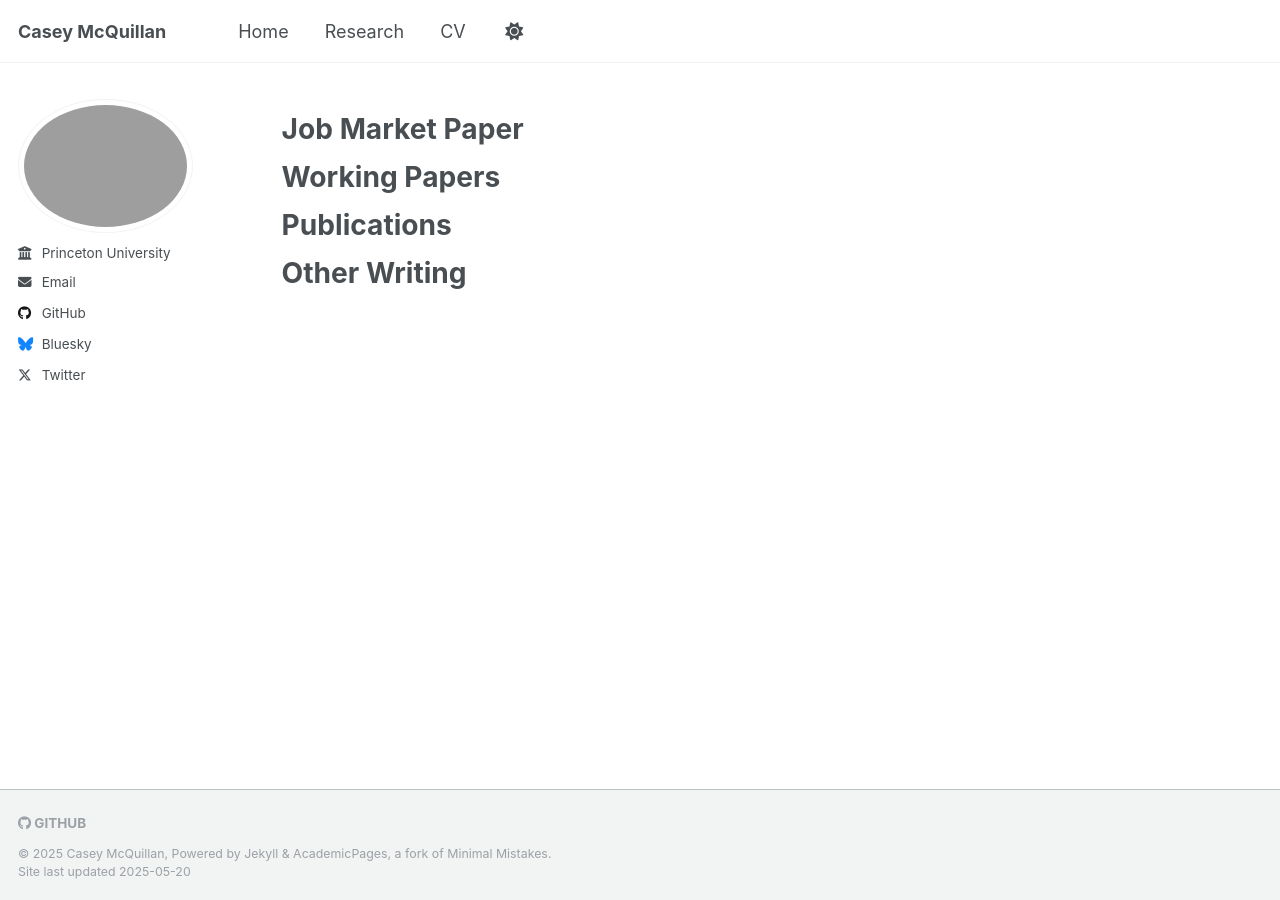
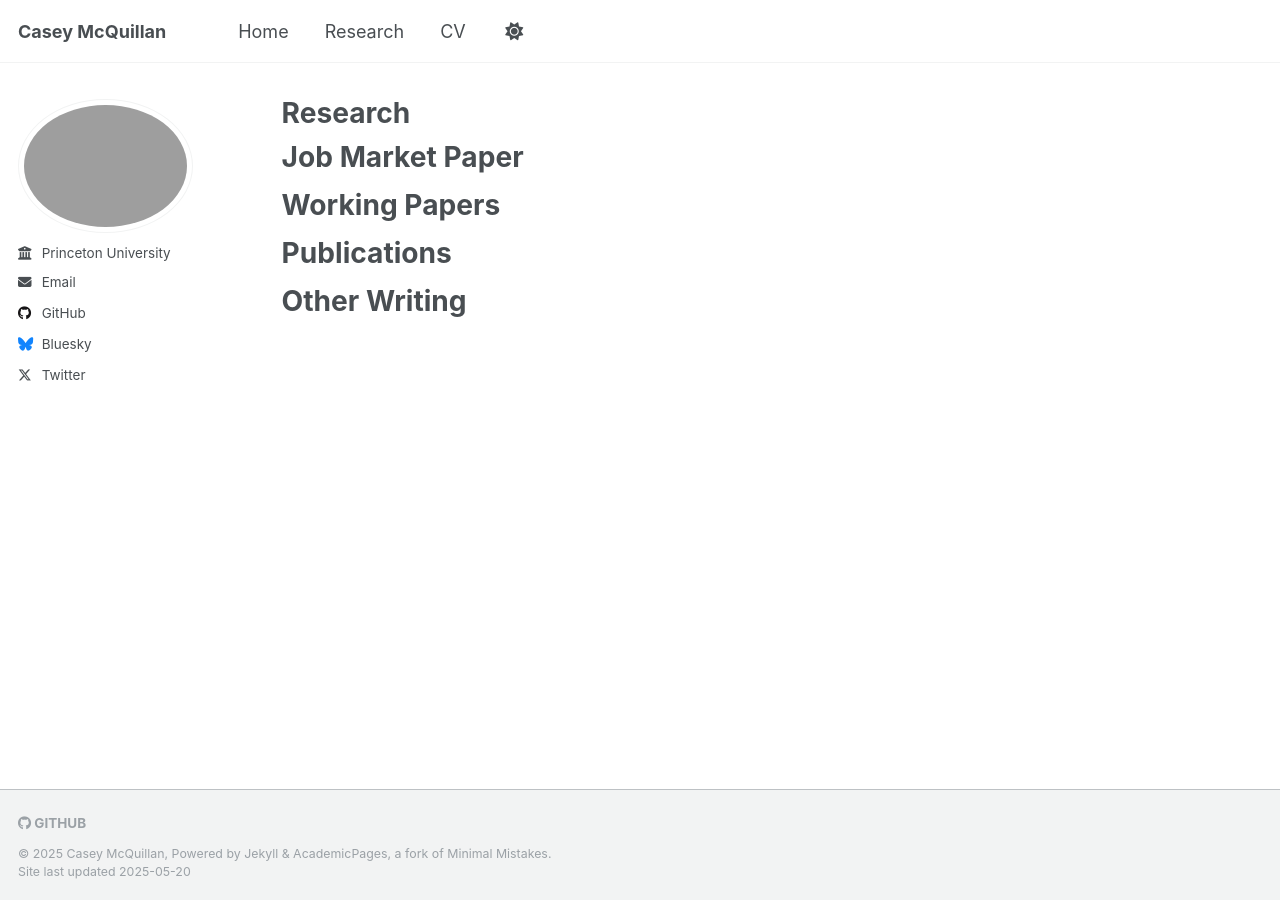
Before and after one commit to casey-mcquillan/casey-mcquillan.github.io, a Jekyll site: the page built from _pages/research.md, in a window 1280 px wide. Built offline with Jekyll 4.4.1, drawn with Linux system fonts in a browser that asks for light colours.

Commit message:
Restructuring

```diff
--- a/_pages/research.md
+++ b/_pages/research.md
@@ -1,6 +1,6 @@
 ---
 layout: archive
-title: ""
+title: "Research"
 permalink: /research/
 author_profile: true
 
```
Also changed, not shown: _pages/cv.md (+1 -2 lines), 2 other files.
